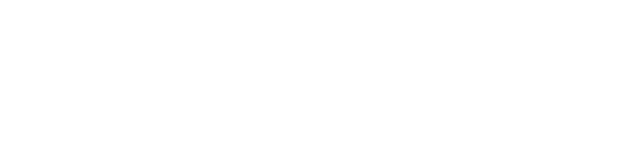
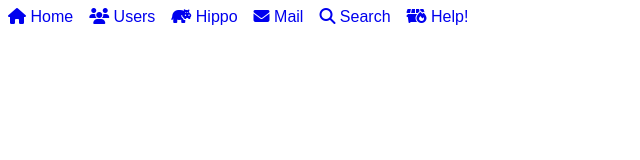
Before and after one commit to faboola/JAITA93, a plain HTML site: page icon-fonts/index.html in a window 1280 px wide. Shown: the whole page, without its empty margins (0-640 px from the left). Drawn offline with Linux system fonts and the light colour scheme.

Commit message:
icon fonts

```diff
--- a/icon-fonts/index.html
+++ b/icon-fonts/index.html
@@ -4,9 +4,38 @@
     <meta charset="UTF-8">
     <meta name="viewport" content="width=device-width, initial-scale=1.0">
     <link rel="stylesheet" href="https://cdnjs.cloudflare.com/ajax/libs/font-awesome/6.4.2/css/all.min.css" integrity="sha512-z3gLpd7yknf1YoNbCzqRKc4qyor8gaKU1qmn+CShxbuBusANI9QpRohGBreCFkKxLhei6S9CQXFEbbKuqLg0DA==" crossorigin="anonymous" referrerpolicy="no-referrer" />
-    <title>Document</title>
+
+    <link rel="stylesheet" href="style.css">
+    <title>Icon fonts</title>
 </head>
 <body>
 
+
+<nav>
+    <ul>
+        <li>
+            <a href="#">
+                <i class="fa-solid fa-home"></i> Home</a>
+        </li>
+        <li>
+            <a href="#"><i class="fa-solid fa-users"> </i> Users</a>
+        </li>
+        <li>
+            <a href="#"><i class="fa-solid fa-hippo"></i> Hippo</a>
+        </li>
+        <li>
+            <a href="#">  <i class="fa-solid fa-envelope"></i> Mail</a>
+        </li>
+        <li>
+            <a href="#">  <i class="fa-solid fa-search"></i> Search</a>
+        </li>
+        <li>
+            <a href="#">  <i class="fa-solid fa-dumpster-fire"></i> Help!</a>
+        </li>
+
+    </ul>
+</nav>
+
+
 </body>
 </html>
--- a/icon-fonts/style.css
+++ b/icon-fonts/style.css
@@ -0,0 +1,17 @@
+body {
+    text-align: center;
+    font-family:Arial, Helvetica, sans-serif;
+}
+
+
+ul {
+    display: flex;
+    list-style-type: none;
+    margin: 0;
+    padding: 0;
+    gap:1rem;
+}
+
+a {
+    text-decoration: none;
+}
```
